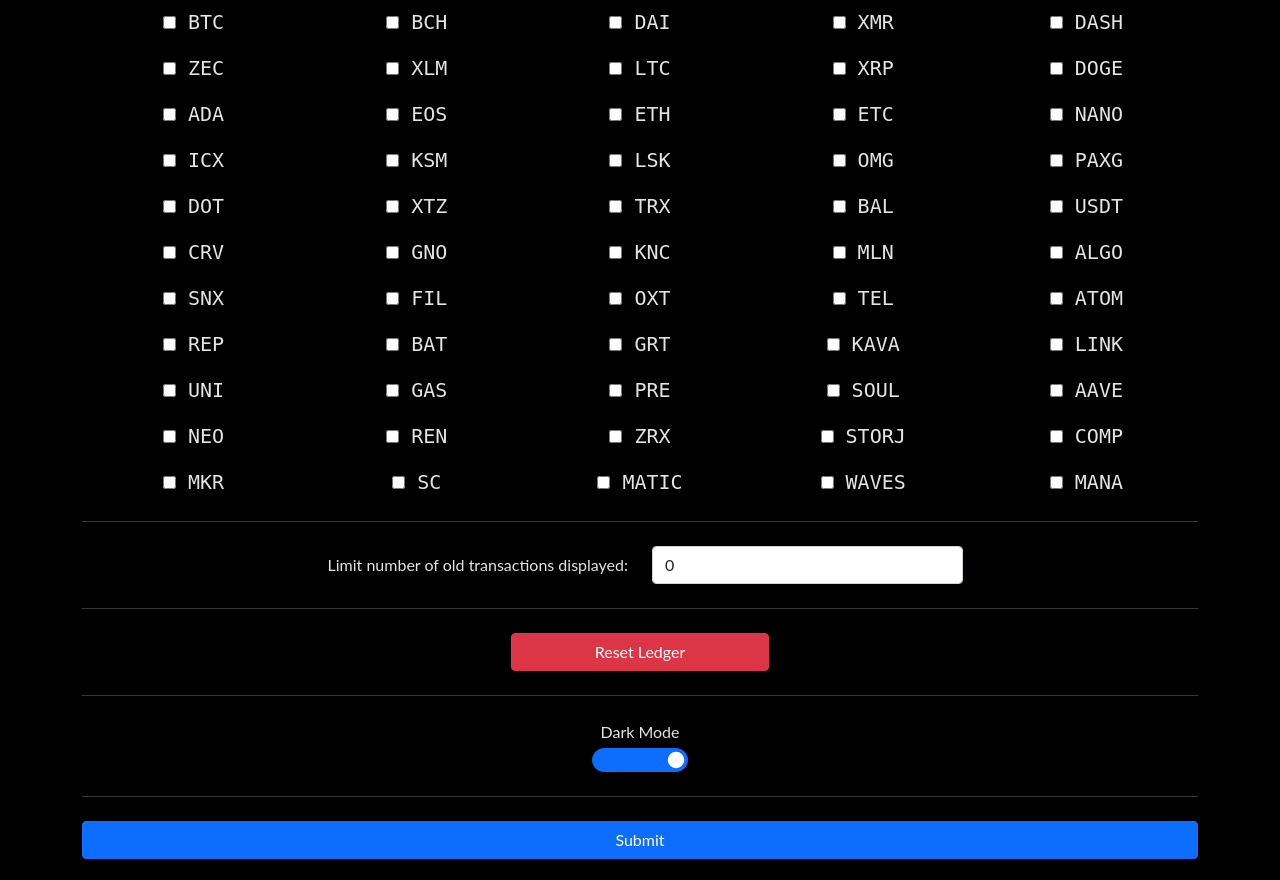
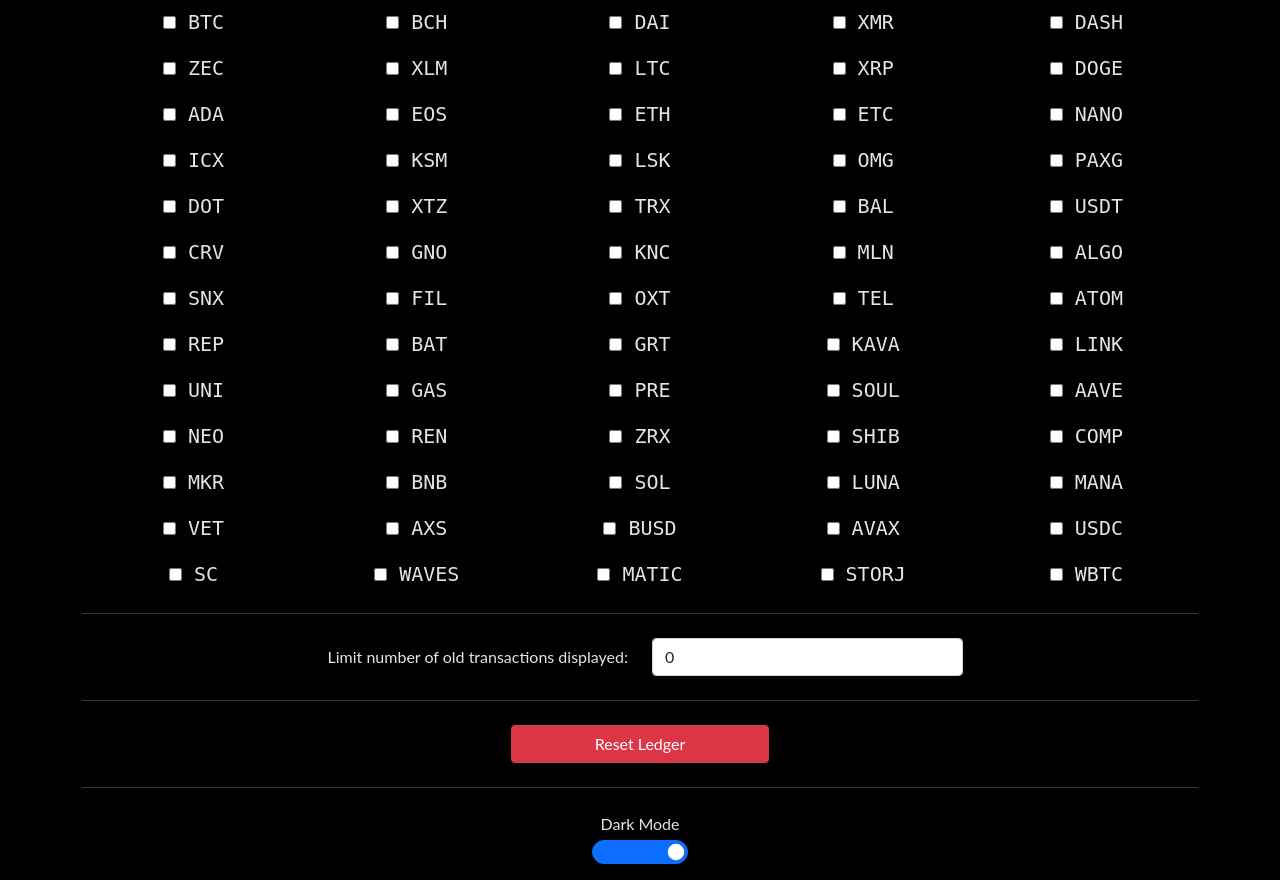
Before and after one commit to TMDStudios/crypto_ledger, a Django app: page /settings/ in a window 1280 px wide. Shown: the part 277-1157 px from the top of the page. Run offline with Django 3.2, Linux system fonts and the light colour scheme; a user stored in the database is signed in; data comes from the database, SQL or seed files in the repository; parts of the project's set-up code (start-up, migrations or seed data) failed here and were passed over.

Commit message:
Added Coins and Updated Home Page

```diff
--- a/ledger/context_processors.py
+++ b/ledger/context_processors.py
@@ -55,7 +55,7 @@ def extras(request):
         'btc,eth,bch,dai,dash,doge,ltc,xmr,nano,paxg,xrp,xlm,ada,atom,eos,eth,etc,dot',
         'btc,eth,ksm,lsk,icx,omg,xtz,trx,waves,rep,bal,comp,crv,gno,kava,knc,snx,oxt',
         'btc,eth,storj,bat,usdt,mln,grt,pre,aave,uni,zec,algo,link,fil,neo,gas,soul,ren',
-        'btc,eth,tel,mkr,mana,matic,dot,sc,zrx',
+        'btc,tel,mkr,mana,matic,dot,sc,zrx,bnb,sol,shib,usdc,luna,avax,wbtc,busd,vet,axs',
         ''
     )
 
--- a/ledger/forms.py
+++ b/ledger/forms.py
@@ -50,13 +50,23 @@ coins = [
         ('NEO (NEO)', 'NEO'),
         ('Ren (REN)', 'REN'),
         ('0x (ZRX)', 'ZRX'),
-        ('Storj (STORJ)', 'STORJ'),
+        ('Shiba Inu (SHIB)', 'SHIB'),
         ('Compound (COMP)', 'COMP'),
         ('Maker (MKR)', 'MKR'),
+        ('Binance Coin (BNB)', 'BNB'),
+        ('Solana (SOL)', 'SOL'),
+        ('Terra (LUNA)', 'LUNA'),
+        ('Decentraland (MANA)', 'MANA'),
+        ('VeChain (VET)', 'VET'),
+        ('Axie Infinity (AXS)', 'AXS'),
+        ('Binance USD (BUSD)', 'BUSD'),
+        ('Avalanche (AVAX)', 'AVAX'),
+        ('USD Coin (USDC)', 'USDC'),
         ('Siacoin (SC)', 'SC'),
+        ('Waves (WAVES)', 'WAVES'),
         ('Polygon (MATIC)', 'MATIC'),
-        ('Waves (WAVES)', 'WAVES'),
-        ('Decentraland (MANA)', 'MANA'),
+        ('Storj (STORJ)', 'STORJ'),
+        ('Wrapped Bitcoin (WBTC)', 'WBTC'),
     ]
 
 
--- a/ledger/templates/settings.html
+++ b/ledger/templates/settings.html
@@ -125,6 +125,24 @@
                         {% endif %}
                     {% endfor %}
                 </tr>
+                <tr>
+                    {% for item in form.ticker_prices %}
+                        {% if forloop.counter0 > 54 and forloop.counter0 < 60 %}
+                            <td style="margin: auto; text-align: center; width: 8%;">
+                                <span id="coin-symbol"> {{ item }} </span>
+                            </td>
+                        {% endif %}
+                    {% endfor %}
+                </tr>
+                <tr>
+                    {% for item in form.ticker_prices %}
+                        {% if forloop.counter0 > 59 and forloop.counter0 < 65 %}
+                            <td style="margin: auto; text-align: center; width: 8%;">
+                                <span id="coin-symbol"> {{ item }} </span>
+                            </td>
+                        {% endif %}
+                    {% endfor %}
+                </tr>
             </table>
             <hr style="height:1px; margin: auto;">
             <br/>
```
Also changed, not shown: ledger/templates/home.html (+7 -10 lines).
